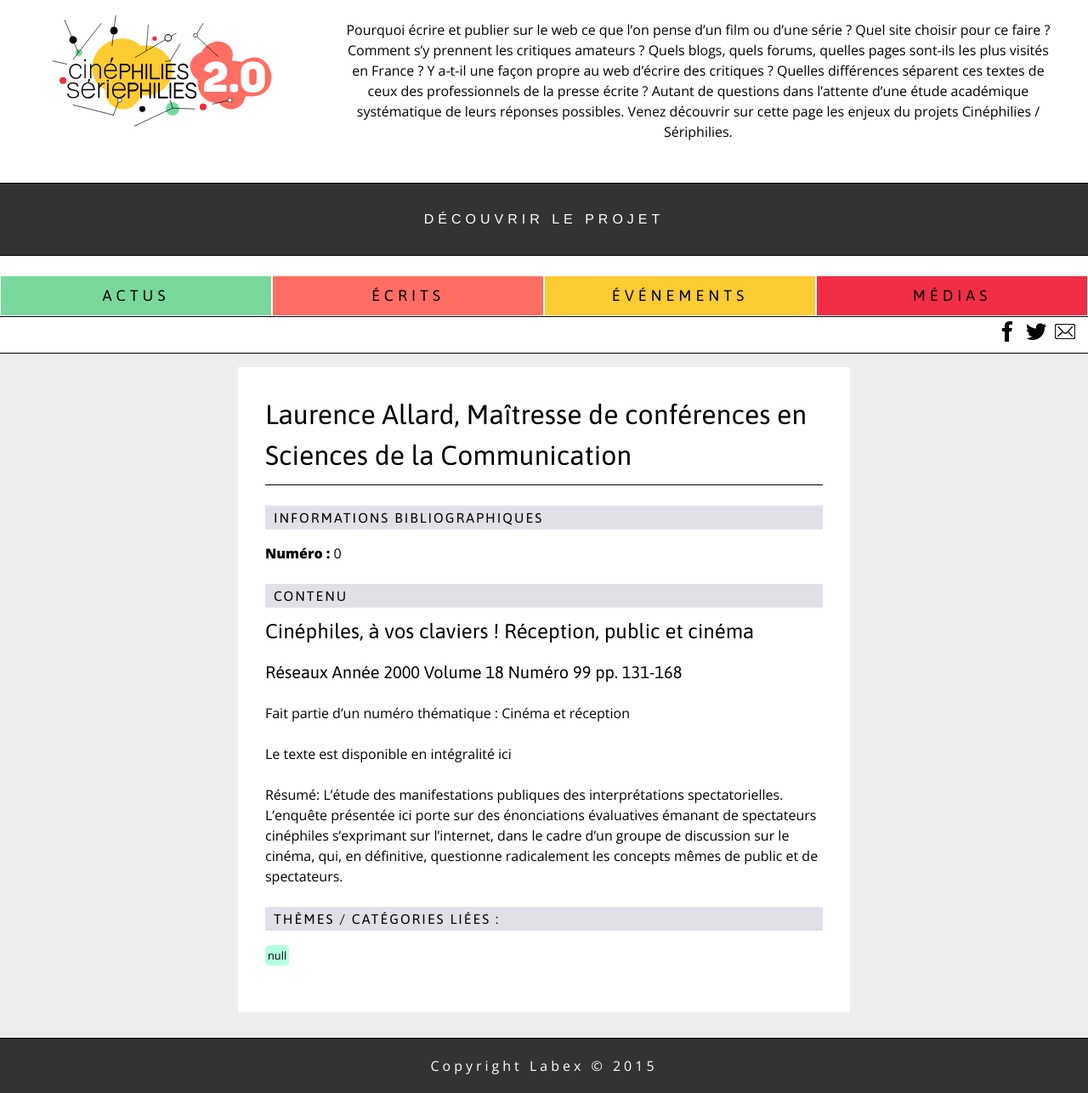
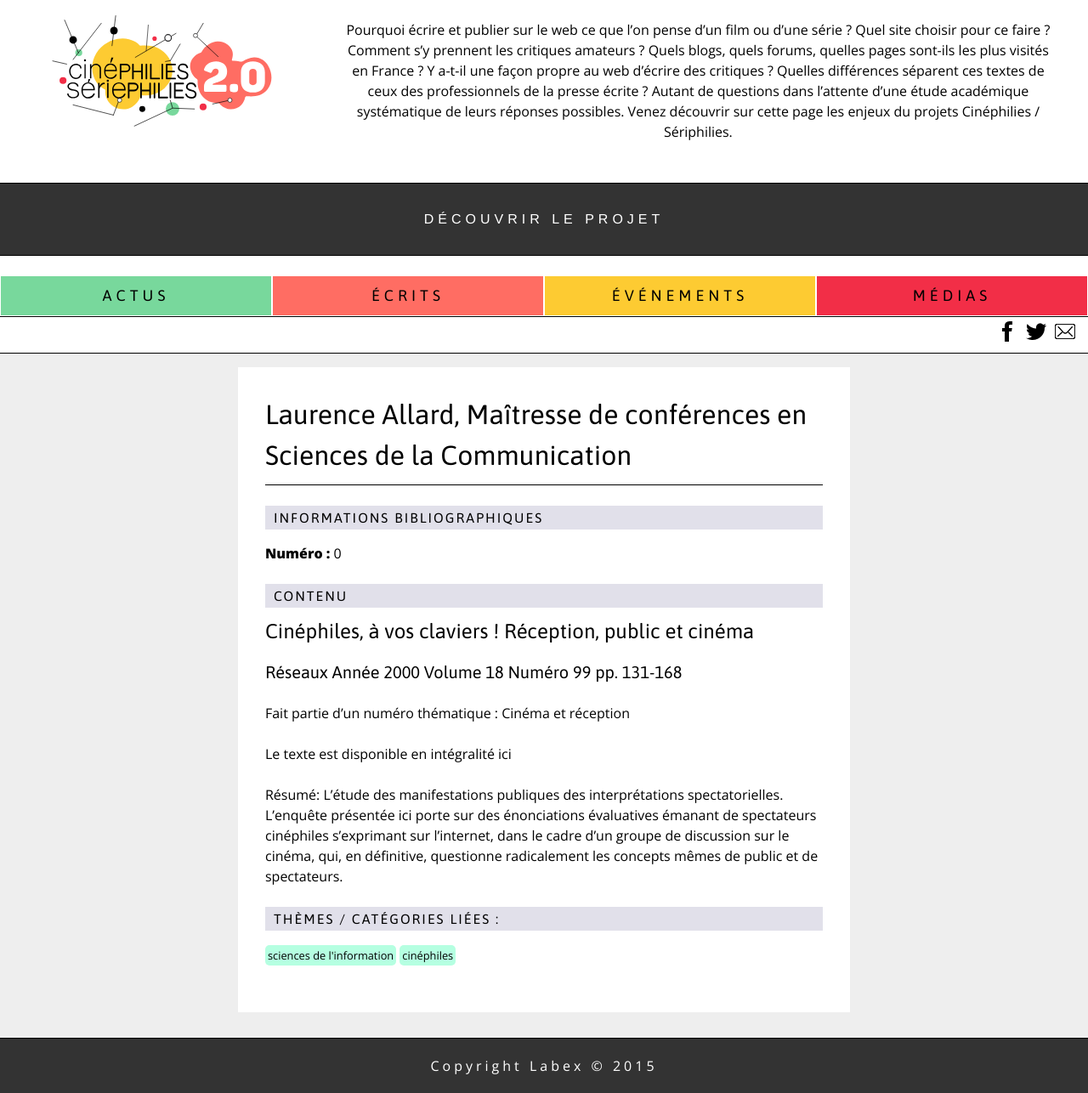
Before and after one commit to Labex-ICCA/Labex-ICCA.github.io, a Jekyll site: the page built from _posts/ecrits/2015-11-21-laurence-allard-ma-tresse-de-conf-rences-en-sciences-de-la-communication.md, in a window 1280 px wide. Shown: the whole page at 85% size. Built offline with Jekyll 4.4.1, drawn with Linux system fonts in a browser that asks for light colours; Markdown is read by kramdown in place of the engine named in the settings.

Commit message:
Updated 2015-11-21-laurence-allard-ma-tresse-de-conf-rences-en-sciences-de-la-communication.md

```diff
--- a/_posts/ecrits/2015-11-21-laurence-allard-ma-tresse-de-conf-rences-en-sciences-de-la-communication.md
+++ b/_posts/ecrits/2015-11-21-laurence-allard-ma-tresse-de-conf-rences-en-sciences-de-la-communication.md
@@ -3,7 +3,8 @@ categories: Écrits
 layout: post
 author: ""
 tags:
-  - "null"
+  - "sciences de l'information"
+  - cinéphiles
 "written-director": ""
 "written-writers": ""
 "written-publication": ""
```
